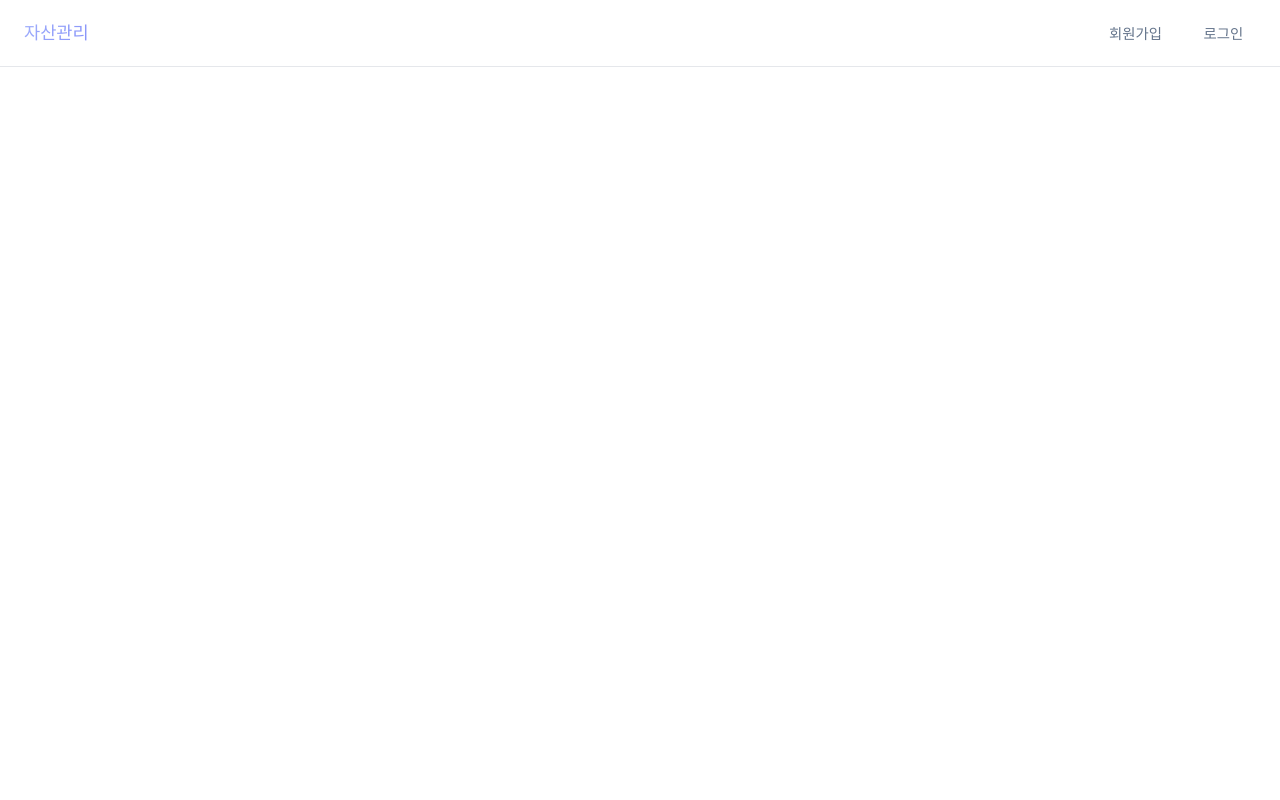
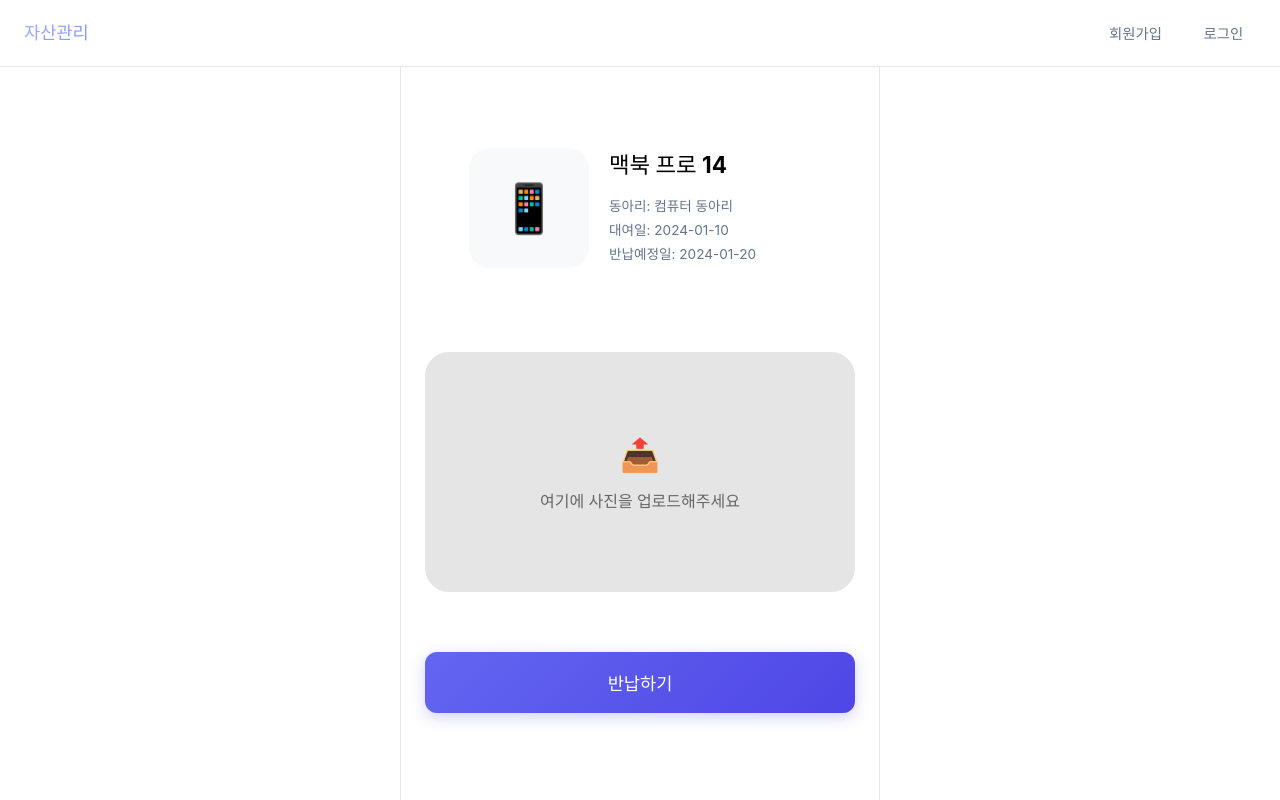
Before and after one commit to wafflestudio/23-5-team6-web, a React (Vite) app: page /return/detail/1 in a window 1280 px wide. Before the commit this address had no page. Built offline with nearby package versions, Linux system fonts and the light colour scheme.

Commit message:
feat/ 반납 기능 구조 및 상세페이지 구현

```diff
--- a/src/App.tsx
+++ b/src/App.tsx
@@ -10,6 +10,8 @@
 import { ItemListPage } from '@/pages/ItemListPage';
 import { AdminDashboardPage } from '@/pages/AdminDashboardPage';
 import { AdminFAB } from '@/components/AdminFAB';
+import { ReturnDetailPage } from './pages/ReturnDetailPage';
+import { UserDashboardPage } from './pages/UserDashboardPage';
 
 function App() {
   return (
@@ -25,6 +27,8 @@
           <Route path="/clubs" element={<ClubListPage />} />
           <Route path="/clubs/:clubId/items" element={<ItemListPage />} />
           <Route path="/admin/dashboard" element={<AdminDashboardPage />} />
+          <Route path="/user/dashboard" element={<UserDashboardPage />} />
+          <Route path="/return/detail/:itemId" element={<ReturnDetailPage />} />
         </Routes>
         <AdminFAB />
         <ToastContainer />
--- /dev/null
+++ b/src/pages/ReturnDetailPage.tsx
@@ -0,0 +1,133 @@
+import { useState, useRef } from 'react';
+import { useParams, useNavigate, useLocation } from 'react-router-dom';
+import '@/styles/App.css';
+
+// 임시 데이터 (실제 서비스에서는 API로 호출)
+const dummyBorrowedItems = [
+    { id: 1, name: '맥북 프로 14', clubName: '컴퓨터 동아리', borrowedAt: '2024-01-10', expectedReturn: '2024-01-20', image: '📱' },
+];
+
+export function ReturnDetailPage() {
+    const { itemId } = useParams();
+    const navigate = useNavigate();
+    const item = dummyBorrowedItems.find(i => i.id === Number(itemId));
+
+    // 사진 업로드를 위한 상태 및 Ref
+    const [imagePreview, setImagePreview] = useState<string | null>(null);
+    const fileInputRef = useRef<HTMLInputElement>(null);
+
+    // 사진 업로드 클릭 핸들러
+    const handleUploadClick = () => {
+        fileInputRef.current?.click();
+    };
+
+    // 파일 선택 시 미리보기 생성
+    const handleFileChange = (e: React.ChangeEvent<HTMLInputElement>) => {
+        const file = e.target.files?.[0];
+        if (file) {
+            const reader = new FileReader();
+            reader.onloadend = () => {
+                setImagePreview(reader.result as string);
+            };
+            reader.readAsDataURL(file);
+        }
+    };
+
+    const handleReturnSubmit = () => {
+        // 1. 사진 업로드 여부 체크
+        if (!imagePreview) {
+            alert('반납 확인을 위해 물품 사진을 업로드해주세요.');
+            return;
+        }
+
+        // 2. 여기에 실제 API 호출 로직이 들어갑니다.
+        // console.log("서버로 반납 요청 전송:", itemId, imagePreview);
+
+        // 3. 완료 알림
+        alert(`${item?.name} 반납 신청이 완료되었습니다.`);
+
+        // 4. 대시보드로 이동
+        // state를 통해 'borrowed' 탭을 활성화하도록 전달합니다.
+        navigate('/user/dashboard', {
+            state: { tab: 'borrowed' },
+            replace: true // 뒤로가기를 했을 때 다시 이 상세페이지로 오지 않도록 히스토리 교체
+        });
+    };
+
+    if (!item) return <div className="container">물품 정보가 없습니다.</div>;
+
+    return (
+        <div className="container">
+            <main className="main-content">
+                {/* 1. 상단 물품 정보 카드 (image_121969.png 레이아웃) */}
+                <div className="card return-info-card" style={{ border: 'none', background: 'transparent' }}>
+                    <div className="asset-info-section" style={{ display: 'flex', gap: '20px', alignItems: 'flex-start' }}>
+                        <div className="asset-image-placeholder" style={{ width: '120px', height: '120px', borderRadius: '20px', fontSize: '3rem', background: '#f8f9fa' }}>
+                            {item.image}
+                        </div>
+                        <div className="asset-info">
+                            <h2 className="asset-name" style={{ margin: '0 0 10px 0', fontSize: '1.4rem' }}>{item.name}</h2>
+                            <p className="asset-detail">동아리: {item.clubName}</p>
+                            <p className="asset-detail">대여일: {item.borrowedAt}</p>
+                            <p className="asset-detail">반납예정일: {item.expectedReturn}</p>
+                        </div>
+                    </div>
+                </div>
+
+                {/* 2. 사진 업로드 영역 (image_121969.png의 회색 박스) */}
+                <div
+                    className="upload-zone"
+                    onClick={handleUploadClick}
+                    style={{
+                        marginTop: '40px',
+                        height: '240px',
+                        backgroundColor: '#E5E5E5',
+                        borderRadius: '24px',
+                        display: 'flex',
+                        flexDirection: 'column',
+                        justifyContent: 'center',
+                        alignItems: 'center',
+                        cursor: 'pointer',
+                        overflow: 'hidden',
+                        border: imagePreview ? '2px solid #5979BA' : 'none'
+                    }}
+                >
+                    {imagePreview ? (
+                        <img src={imagePreview} alt="Preview" style={{ width: '100%', height: '100%', objectFit: 'cover' }} />
+                    ) : (
+                        <>
+                            <span style={{ fontSize: '2rem', marginBottom: '10px' }}>📤</span>
+                            <p style={{ color: '#666', fontWeight: '500' }}>여기에 사진을 업로드해주세요</p>
+                        </>
+                    )}
+                </div>
+
+                {/* 숨겨진 파일 Input */}
+                <input
+                    type="file"
+                    accept="image/*"
+                    capture="environment"
+                    ref={fileInputRef}
+                    onChange={handleFileChange}
+                    style={{ display: 'none' }}
+                />
+
+                {/* 3. 하단 반납하기 버튼 */}
+                <button
+                    className="submit-btn"
+                    onClick={handleReturnSubmit}
+                    style={{
+                        marginTop: '60px',
+                        backgroundColor: '#373F47', /* 사진 속 어두운 회색 버튼색 */
+                        width: '100%',
+                        padding: '18px',
+                        borderRadius: '12px',
+                        fontSize: '1.1rem'
+                    }}
+                >
+                    반납하기
+                </button>
+            </main>
+        </div>
+    );
+}
--- a/src/pages/UserDashboardPage.tsx
+++ b/src/pages/UserDashboardPage.tsx
@@ -69,6 +69,7 @@
     const locationState = location.state as LocationState | null;
 
     const [activeTab, setActiveTab] = useState<TabType>(() => getInitialTab(locationState));
+    const [selectedReturnId, setSelectedReturnId] = useState<number | null>(null);
     const [showAddClubModal, setShowAddClubModal] = useState(false);
     const [clubCode, setClubCode] = useState('');
     const [isLoading, setIsLoading] = useState(false);
@@ -81,7 +82,15 @@
     // 탭 변경 시 sessionStorage에 저장
     useEffect(() => {
         sessionStorage.setItem(TAB_STORAGE_KEY, activeTab);
+        setSelectedReturnId(null);
     }, [activeTab]);
+
+    // --- 반납 처리 함수 ---
+    const handleReturnSubmit = (itemId: number) => {
+        const item = dummyBorrowedItems.find(i => i.id === itemId);
+        alert(`${item?.name} 반납 신청이 완료되었습니다.`);
+        setSelectedReturnId(null); // 처리 후 선택 해제
+    };
 
     // 동아리 목록 가져오기
     useEffect(() => {
@@ -129,6 +138,16 @@
             setError(result.error || '가입 신청에 실패했습니다.');
         }
     };
+
+    // 상세페이지로 이동하는 핸들러
+    const handleGoToReturnDetail = (itemId: number) => {
+    // 아이템 ID를 URL 파라미터로 전달하고,
+    // 필요하다면 현재 상태(tab 등)를 state로 넘길 수 있습니다.
+    navigate(`/return/detail/${itemId}`, {
+        state: { from: location.pathname, tab: activeTab }
+    });
+    };
+
 
     return (
         <div className="container">
@@ -222,6 +241,12 @@
                                                 반납예정일: {item.expectedReturn}
                                             </p>
                                         </div>
+                                        <button
+                                            className="primary-btn"
+                                            onClick={() => handleGoToReturnDetail(item.id)}
+                                        >
+                                            반납 신청하기
+                                        </button>
                                     </div>
                                 ))}
                             </div>
--- a/src/styles/App.css
+++ b/src/styles/App.css
@@ -829,7 +829,7 @@
 }
 
 .confirm-btn:hover {
-  background-color: ;
+  background-color: #2563eb;
 }
 
 .cancel-btn {
@@ -851,3 +851,61 @@
   from { transform: translateY(20px); opacity: 0; }
   to { transform: translateY(0); opacity: 1; }
 }
+
+/* 1. 카드 전체 컨테이너 (위아래 세로 배치) */
+.asset-card {
+  display: flex;
+  flex-direction: column; /* 요소를 위에서 아래로 쌓음 */
+  background: #ffffff;
+  border: 1px solid var(--glass-border);
+  border-radius: 16px;
+  overflow: hidden; /* 버튼이 하단 라운드를 꽉 채우도록 */
+  margin-bottom: 1.5rem;
+  transition: all 0.2s ease;
+  box-shadow: 0 4px 12px rgba(0, 0, 0, 0.05);
+}
+
+.asset-card.selected {
+  border-color: var(--primary-color);
+  box-shadow: 0 0 0 2px rgba(99, 102, 241, 0.2);
+}
+
+/* 2. 상단 정보 섹션 (이미지와 텍스트 가로 정렬) */
+.asset-info-section {
+  display: flex;
+  padding: 1.25rem;
+  gap: 1.25rem;
+  align-items: center;
+}
+
+.asset-image-placeholder {
+  width: 70px;
+  height: 70px;
+  background: var(--glass-bg);
+  border: 1px solid var(--glass-border);
+  border-radius: 12px;
+  display: flex;
+  align-items: center;
+  justify-content: center;
+  font-size: 2rem;
+  flex-shrink: 0;
+}
+
+.asset-info {
+  display: flex;
+  flex-direction: column;
+  gap: 0.25rem;
+}
+
+.asset-name {
+  font-size: 1.1rem;
+  font-weight: 700;
+  color: var(--text-dark);
+  margin-bottom: 0.5rem;
+}
+
+.asset-detail {
+  font-size: 0.9rem;
+  color: var(--gray-500);
+  margin: 0;
+}
```
